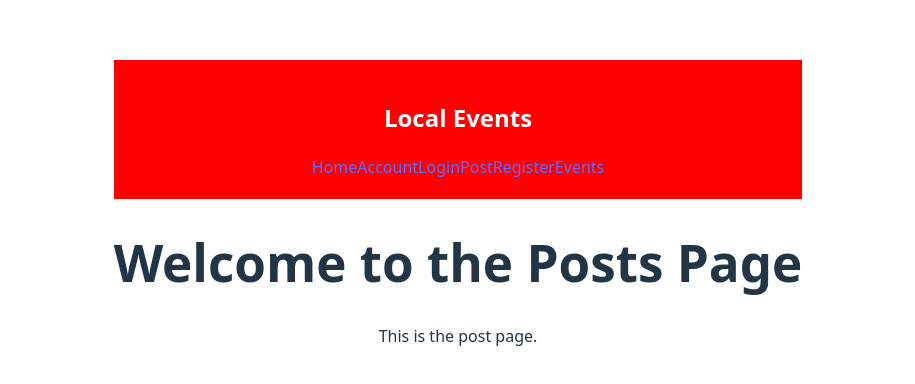
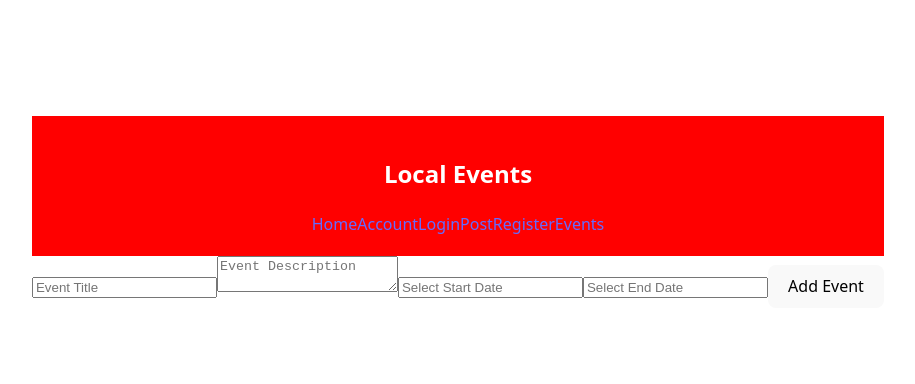
Before and after one commit to ShanedalyCS/local-events, a React app: page /post in a window 1280 px wide. Shown: the part 188-572 px from the top of the page, without its empty margins (182-1097 px from the left). Built offline with nearby package versions, Linux system fonts and the light colour scheme; no server answers; the HTML template or start-up script is replaced by a standard one.

Commit message:
Added events adding into the post page

```diff
--- a/package.json
+++ b/package.json
@@ -14,6 +14,7 @@
     "@tailwindcss/vite": "^4.1.16",
     "leaflet": "^1.9.4",
     "react": "^19.1.1",
+    "react-datepicker": "^8.9.0",
     "react-dom": "^19.1.1",
     "react-leaflet": "^5.0.0",
     "react-router-dom": "^7.9.4",
--- a/src/Pages/Post.jsx
+++ b/src/Pages/Post.jsx
@@ -1,19 +1,79 @@
 import React from 'react';
-import Account from '../Pages/Account.jsx';
-import Home from '../Pages/Home.jsx';
-import LogIn from '../Pages/LogIn.jsx';
-import Register from '../Pages/Register.jsx';
-import { Link } from 'react-router-dom';
-
 import NavBar from "../Componants/NavBar"
-
+import { supabase } from '../supaBaseClient.jsx';
+import DatePicker from 'react-datepicker'; // Make sure you have this installed
+import 'react-datepicker/dist/react-datepicker.css';
 
 export default function Post(){
+    const [title, setTitle] = React.useState('');
+    const [description, setDescription] = React.useState('');
+    const [startDate, setStartDate] = React.useState(null);
+    const [endDate, setEndDate] = React.useState(null);
+    const [loading, setLoading] = React.useState(false);
+
+    const addEvent = async (e) => {
+        e.preventDefault();
+        setLoading(true);
+
+        const { data: eventData, error: eventError } = await supabase
+            .from('Event')
+            .insert({
+                date_start: startDate,
+                date_end: endDate,
+                title: title,
+                description: description
+            });
+
+        if(eventError){
+            console.error("Error adding event: ", eventError);
+            alert('Failed to add event');
+        } else {
+            console.log("Event added: ", eventData);
+            alert('Event added!');
+            setTitle('');
+            setDescription('');
+            setStartDate(null);
+            setEndDate(null);
+        }
+
+        setLoading(false);
+    };
+
     return(
         <div>
             <NavBar/>
-            <h1>Welcome to the Posts Page</h1>
-            <p>This is the post page.</p>
+            <div className="event-add">
+                <form onSubmit={addEvent}>
+                    <input
+                        type="text"
+                        value={title}
+                        onChange={(e) => setTitle(e.target.value)}
+                        placeholder="Event Title"
+                        required
+                    />
+                    <textarea
+                        value={description}
+                        onChange={(e) => setDescription(e.target.value)}
+                        placeholder="Event Description"
+                        required
+                    />
+                    <DatePicker
+                        selected={startDate}
+                        onChange={(date) => setStartDate(date)}
+                        placeholderText='Select Start Date'
+                        dateFormat="yyyy-MM-dd"
+                    />
+                    <DatePicker
+                        selected={endDate}
+                        onChange={(date) => setEndDate(date)}
+                        placeholderText='Select End Date'
+                        dateFormat="yyyy-MM-dd"
+                    />
+                    <button type="submit" disabled={loading}>
+                        {loading ? 'Adding...' : 'Add Event'}
+                    </button>
+                </form>
+            </div>
         </div>
     )
 }
```
Also changed, not shown: 1 other file (tests, documents, lock files or other folders).
